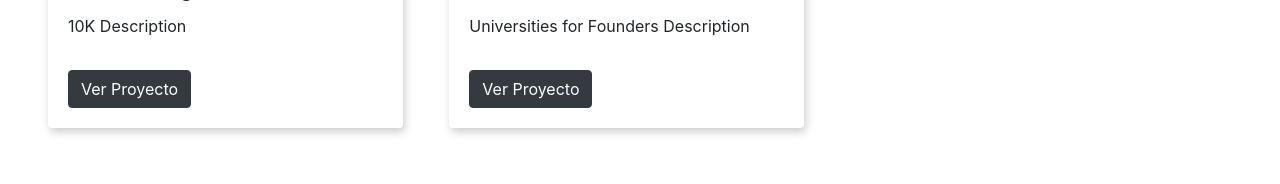
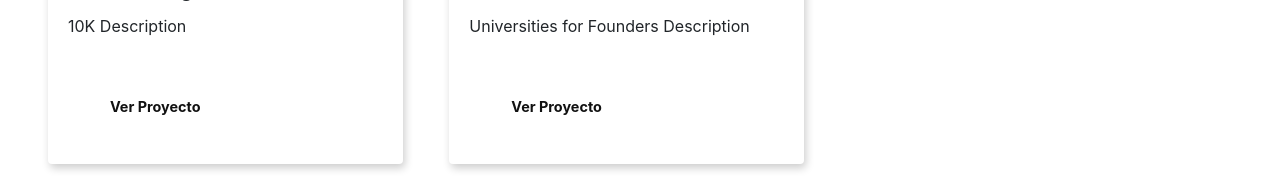
Before and after one commit to ProyectoIntegrador2018/hub-datos, a React (Create React App) app in the folder frontend/: page /Proyectos in a window 1280 px wide. Shown: the part 512-696 px from the top of the page. Built offline with nearby package versions, Linux system fonts and the light colour scheme.

Commit message:
Update components

```diff
--- a/frontend/src/ProjectDetails.js
+++ b/frontend/src/ProjectDetails.js
@@ -1,9 +1,9 @@
 import React, { useState, useEffect } from "react";
 import "./App.css";
-import Button from "react-bootstrap/Button";
 import Col from "react-bootstrap/Col";
 import Container from "react-bootstrap/Container";
 import ProjectBanner from "./components/ProjectBanner";
+import RoundedButton from "./components/RoundedButton";
 import Row from "react-bootstrap/Row";
 
 function ProjectDetails() {
@@ -52,9 +52,9 @@
           </Col>
           <Col className="px-4">
             <div className="card-shadow p-3 rounded">
-              <Button block variant="dark">
+              <RoundedButton>
                 Inscribirse
-              </Button>
+              </RoundedButton>
             </div>
           </Col>
         </Row>
--- a/frontend/src/components/CardComponent.js
+++ b/frontend/src/components/CardComponent.js
@@ -1,19 +1,25 @@
-import Button from "react-bootstrap/Button";
+import RoundedButton from "./RoundedButton";
 import Card from "react-bootstrap/Card";
 import React from "react";
+import { useHistory } from "react-router-dom";
 
 const CardComponent = ({ title, description, route }) => {
+  let history = useHistory();
+
+  const goToRoute = (e) => {
+    e.preventDefault();
+    history.push(`${route}`);
+  };
+
   return (
-    <Card className="border-0 card-shadow pb-2 mt-2" style={{width:"93%"}}>
+    <Card className="border-0 card-shadow pb-2 mt-2" style={{ width: "93%" }}>
       <Card.Img variant="top" src="https://picsum.photos/300/170" />
       <Card.Body>
         <Card.Title> {title} </Card.Title>
         <Card.Text>{description}</Card.Text>
       </Card.Body>
       <Card.Footer className="bg-white border-top-0">
-        <Button variant="dark" href={route}>
-          Ver Proyecto
-        </Button>
+        <RoundedButton onClick={goToRoute}>Ver Proyecto</RoundedButton>
       </Card.Footer>
     </Card>
   );
```
